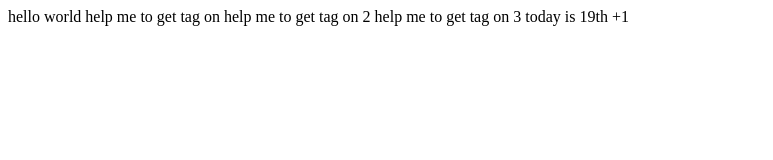
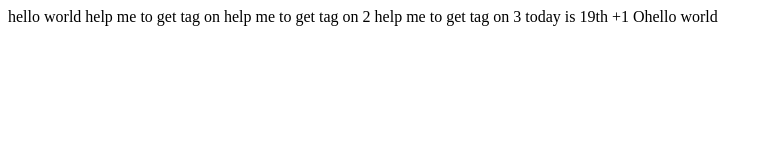
Before and after one commit to soymikey/gittest, a plain HTML site: page index.html in a window 1280 px wide. Shown: the whole page, without its empty margins (0-773 px from the left). Drawn offline with Linux system fonts and the light colour scheme.

Commit message:
hello world

```diff
--- a/index.html
+++ b/index.html
@@ -12,5 +12,6 @@
     help me to get tag on 2
     help me to get tag on 3
     today is 19th +1
+    Ohello world
 </body>
 </html>
```
